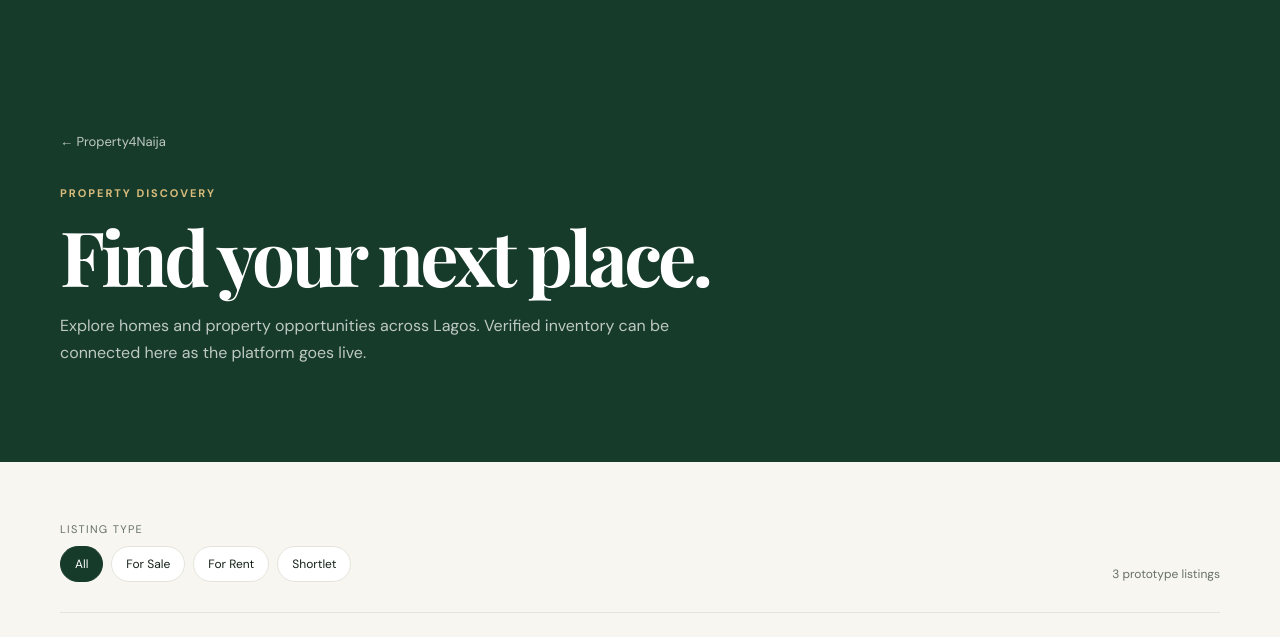
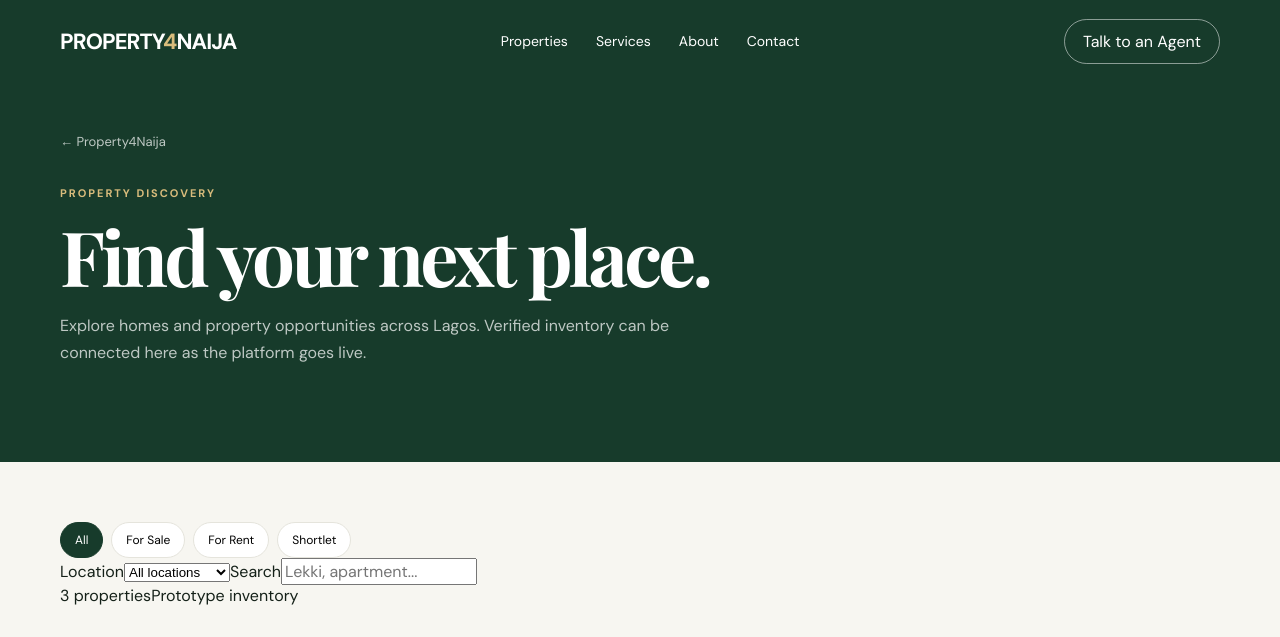
Before and after one commit to ojdevsent-lgtm/Property4naija, a Next.js app: page /properties in a window 1280 px wide. Shown: the top 637 px of the page. Built offline with nearby package versions, Linux system fonts and the light colour scheme; grey boxes are pictures that could not be loaded.

Commit message:
Build interactive property discovery experience

```diff
--- a/app/properties/page.tsx
+++ b/app/properties/page.tsx
@@ -1,50 +1,21 @@
 import Link from 'next/link';
 import { properties } from '@/app/lib/properties';
+import PropertyFilters from './PropertyFilters';
 
 export default function PropertiesPage() {
   return (
     <main className="properties-page">
-      <section className="properties-hero">
-        <div className="container">
-          <Link href="/" className="back-link">← Property4Naija</Link>
-          <div className="eyebrow">Property discovery</div>
-          <h1 className="serif">Find your next place.</h1>
-          <p>Explore homes and property opportunities across Lagos. Verified inventory can be connected here as the platform goes live.</p>
+      <header className="site-header">
+        <div className="container nav">
+          <Link className="brand" href="/">PROPERTY<span>4</span>NAIJA</Link>
+          <nav className="nav-links"><Link href="/properties">Properties</Link><Link href="/#services">Services</Link><Link href="/#about">About</Link><Link href="/#contact">Contact</Link></nav>
+          <a className="nav-cta" href="https://wa.me/2348095365434?text=Hello%20Property4Naija%2C%20I%27d%20like%20help%20finding%20a%20property." target="_blank" rel="noreferrer">Talk to an Agent</a>
         </div>
-      </section>
+      </header>
 
-      <section className="section properties-section">
-        <div className="container">
-          <div className="filter-bar">
-            <div>
-              <span className="filter-label">Listing type</span>
-              <div className="filter-pills">
-                <span className="filter-pill active">All</span>
-                <span className="filter-pill">For Sale</span>
-                <span className="filter-pill">For Rent</span>
-                <span className="filter-pill">Shortlet</span>
-              </div>
-            </div>
-            <div className="result-count">{properties.length} prototype listings</div>
-          </div>
+      <section className="properties-hero"><div className="container"><Link href="/" className="back-link">← Property4Naija</Link><div className="eyebrow">Property discovery</div><h1 className="serif">Find your next place.</h1><p>Explore homes and property opportunities across Lagos. Verified inventory can be connected here as the platform goes live.</p></div></section>
 
-          <div className="listing-grid">
-            {properties.map((property) => (
-              <Link href={`/properties/${property.slug}`} className="listing-card" key={property.slug}>
-                <div className="listing-image" style={{ backgroundImage: `url(${property.image})` }}>
-                  <span className="tag">{property.type}</span>
-                </div>
-                <div className="listing-body">
-                  <div className="card-location">{property.location}</div>
-                  <h2>{property.title}</h2>
-                  <div className="card-price">{property.price}</div>
-                  <div className="listing-meta"><span>{property.beds} beds</span><span>{property.baths} baths</span><span>{property.area}</span></div>
-                </div>
-              </Link>
-            ))}
-          </div>
-        </div>
-      </section>
+      <section className="section properties-section"><div className="container"><PropertyFilters properties={properties} /></div></section>
     </main>
   );
 }
```
